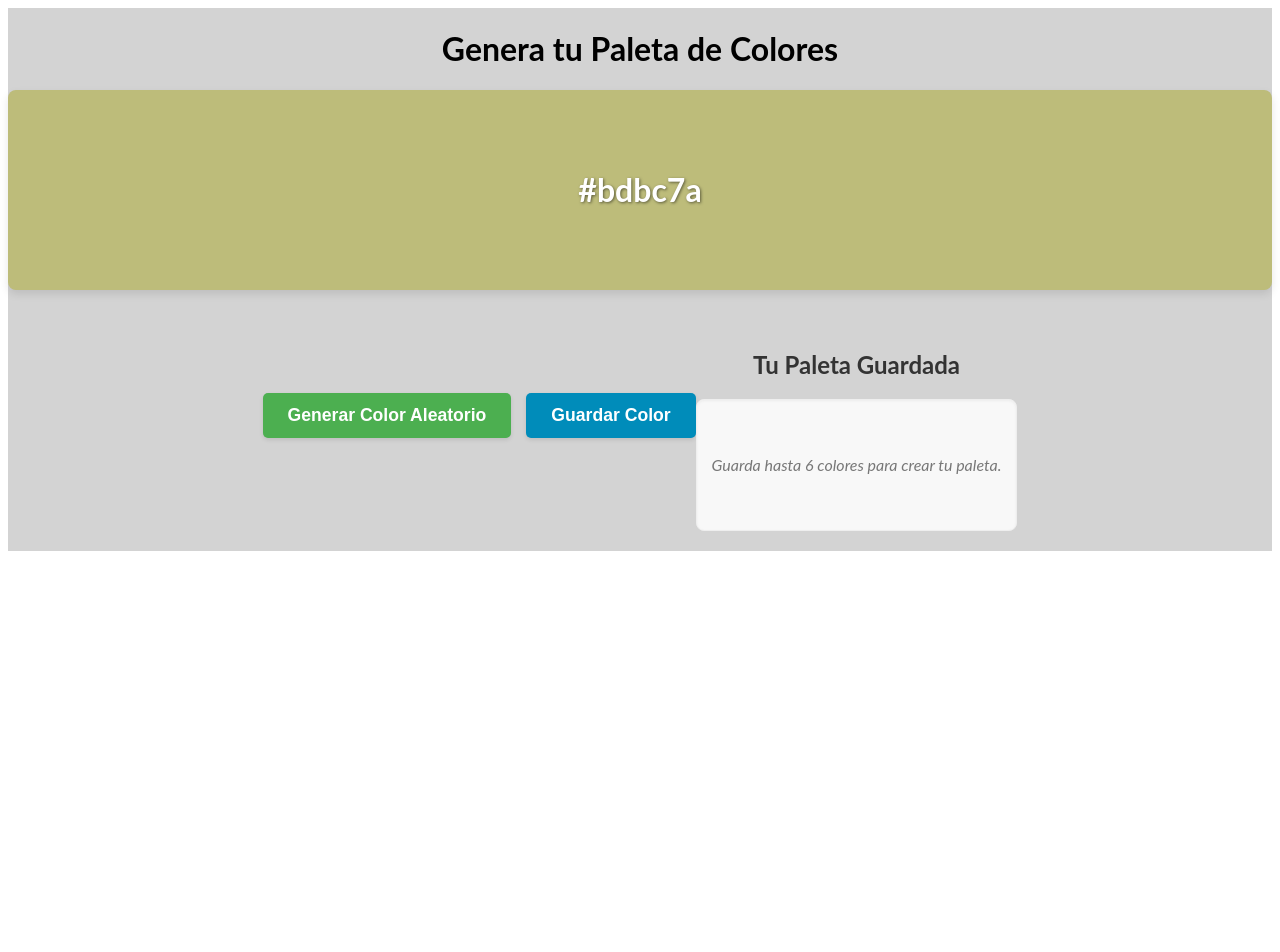
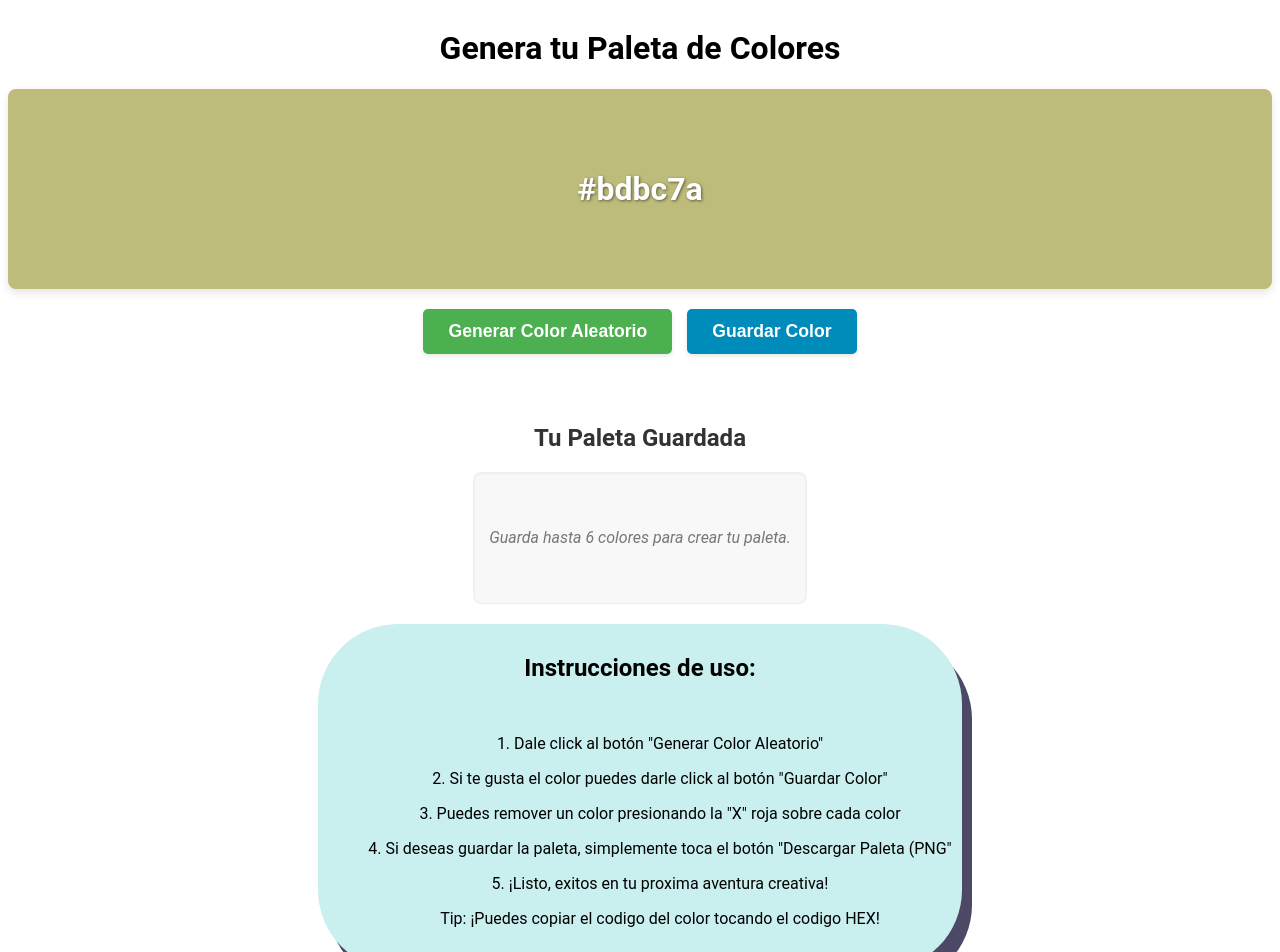
Before and after one commit to JdR2V/color-palette-generator, a React (Vite) app: page / in a window 1280 px wide. Shown: the top 952 px of the page. Before the commit the page ends 800 px from the top, so only its background shows below. Built offline with nearby package versions, Linux system fonts and the light colour scheme.

Commit message:
- Fixed some comments - Added instructions - Added styles for the instructions - Changed overall order a little bit

```diff
--- a/src/App.jsx
+++ b/src/App.jsx
@@ -4,6 +4,7 @@ import ColorDisplay from './components/ColorDisplay.jsx';
 import Controls from './components/Controls.jsx';
 import ColorPalette from './components/ColorPalette.jsx';
 import html2canvas from 'html2canvas';
+import Instrucciones from "./components/Instrucciones.jsx";
 
 function App() {
 
@@ -11,26 +12,26 @@ function App() {
   const [savedColors, setSavedColors] = useState([]);
   const paletteRef = useRef(null);
 
-  // Generar un color HEX Aleatorio
+  // Generar un color HEX Aleatorio / Generate Random HEX color
   const generateRandomColor = () => {
     const randomColor = '#' + Math.floor(Math.random() * 16777215).toString(16).padStart(6, '0');
     setCurrentColor(randomColor);
   }
 
 
-  // Guardar color actual
+  // Guardar color actual / Save current color
   const saveCurrentColor = () => {
     if (savedColors.length < 6 && !savedColors.includes(currentColor)) {
       setSavedColors(prevColors => [...prevColors, currentColor]);
     }
   }
 
-  // Eliminar un color
+  // Eliminar un color / Remove a color
   const removeColor = (colorToRemove) => {
     setSavedColors(prevColors => prevColors.filter(color => color !== colorToRemove));
   }
 
-  // Función para descargar la paleta (implementación con html2canvas)
+  // Función para descargar la paleta (implementación con html2canvas) / Function to download the palette (implemented with html2canvas)
   const downloadPalette = async () => {
     if (paletteRef.current) {
       try {
@@ -52,7 +53,7 @@ function App() {
   };
 
 
-  // Generar un color al cargar la App
+  // Generar un color al cargar la App / Generate a color when the App starts
   useEffect(() => {
     generateRandomColor();
   }, []);
@@ -72,7 +73,9 @@ function App() {
         onDownload={downloadPalette}
         paletteRef={paletteRef}
       />
+      <Instrucciones />
     </div>
+
   )
 }
 
--- a/src/components/ColorDisplay.css
+++ b/src/components/ColorDisplay.css
@@ -9,15 +9,15 @@
   margin-bottom: 20px;
   position: relative;
   cursor: pointer;
-  transition: background-color 0.3s ease; /* Transición suave del color */
+  transition: background-color 0.3s ease;
   box-shadow: 0 4px 8px rgba(0, 0, 0, 0.1);
 }
 
 .color-code {
   font-size: 2em;
   font-weight: bold;
-  color: #fff; /* Color del texto, ajusta según el contraste */
-  text-shadow: 1px 1px 3px rgba(0, 0, 0, 0.5); /* Sombra para mejor visibilidad */
+  color: #fff;
+  text-shadow: 1px 1px 3px rgba(0, 0, 0, 0.5);
 }
 
 .copied-message {
@@ -38,9 +38,8 @@
   100% { opacity: 0; }
 }
 
-/* Ajuste para texto oscuro si el fondo es claro */
+
 .color-display-container .color-code[style*="background-color: #F"] {
   color: #333; /* O un color oscuro */
   text-shadow: none;
 }
-/* Puedes añadir una función en JS para determinar si el color es claro u oscuro y aplicar una clase */
--- a/src/components/ColorDisplay.jsx
+++ b/src/components/ColorDisplay.jsx
@@ -1,5 +1,5 @@
 import React, { useState } from 'react';
-import './ColorDisplay.css'; // Asegúrate de crear este archivo CSS
+import './ColorDisplay.css';
 
 function ColorDisplay({ color }) {
   const [copied, setCopied] = useState(false);
@@ -8,7 +8,7 @@ function ColorDisplay({ color }) {
     navigator.clipboard.writeText(color)
       .then(() => {
         setCopied(true);
-        setTimeout(() => setCopied(false), 1500); // Resetear el estado después de 1.5 segundos
+        setTimeout(() => setCopied(false), 1500); // Resetea el estado después de 1.5 segundos It resets the state after 1.5 seconds
       })
       .catch(err => {
         console.error('Error al copiar al portapapeles:', err);
@@ -20,7 +20,7 @@ function ColorDisplay({ color }) {
     <div
       className="color-display-container"
       style={{ backgroundColor: color }}
-      onClick={copyToClipboard} // Haz clic en el div para copiar
+      onClick={copyToClipboard}
       title="Haz clic para copiar el código de color" // Tooltip al pasar el ratón
     >
       <span className="color-code">{color}</span>
--- a/src/components/ColorPalette.css
+++ b/src/components/ColorPalette.css
@@ -12,15 +12,15 @@
   display: flex;
   justify-content: center;
   align-items: center;
-  min-height: 100px; /* Altura mínima para cuando no hay colores */
+  min-height: 100px;
   background-color: #f8f8f8;
   border: 1px solid #eee;
   border-radius: 8px;
   padding: 15px;
   margin-bottom: 20px;
   box-shadow: inset 0 1px 3px rgba(0, 0, 0, 0.05);
-  flex-wrap: wrap; /* Para que los ítems se ajusten */
-  gap: 10px; /* Espacio entre los ítems de color */
+  flex-wrap: wrap;
+  gap: 10px;
 }
 
 .empty-palette-message {
@@ -31,12 +31,12 @@
 .saved-colors-grid {
   display: flex;
   flex-wrap: wrap;
-  gap: 10px; /* Espacio entre los cuadros de color */
+  gap: 10px;
   justify-content: center;
 }
 
 .palette-color-item {
-  width: 80px; /* Tamaño de cada cuadro de color */
+  width: 80px;
   height: 80px;
   border-radius: 5px;
   border: 1px solid rgba(0, 0, 0, 0.1);
@@ -72,7 +72,7 @@
 }
 
 .download-palette-button {
-  background-color: #8a2be2; /* Un morado */
+  background-color: #8a2be2;
   color: white;
   padding: 12px 25px;
   font-size: 1.1em;
@@ -91,31 +91,31 @@
 
 /* Estilos para el botón de eliminar */
 .remove-color-button {
-  position: absolute; /* Para posicionarlo sobre el cuadro de color */
-  top: -8px; /* Ajusta la posición vertical */
-  right: -8px; /* Ajusta la posición horizontal */
-  background-color: #f44336; /* Color de fondo rojo */
-  color: white; /* Color del texto */
+  position: absolute;
+  top: -8px;
+  right: -8px;
+  background-color: #f44336;
+  color: white;
   border: none;
-  border-radius: 50%; /* Para que sea circular */
-  width: 24px; /* Ancho del botón */
-  height: 24px; /* Alto del botón */
-  font-size: 1.1em; /* Tamaño de la 'X' */
+  border-radius: 50%;
+  width: 24px;
+  height: 24px;
+  font-size: 1.1em;
   font-weight: bold;
   display: flex;
   justify-content: center;
   align-items: center;
   cursor: pointer;
-  box-shadow: 0 1px 3px rgba(0, 0, 0, 0.3); /* Sombra para que resalte */
+  box-shadow: 0 1px 3px rgba(0, 0, 0, 0.3);
   transition: background-color 0.2s ease, transform 0.2s ease;
-  z-index: 10; /* Asegura que esté por encima del cuadro de color */
+  z-index: 10;
 }
 
 .remove-color-button:hover {
-  background-color: #da190b; /* Rojo más oscuro al pasar el ratón */
-  transform: scale(1.1); /* Ligeramente más grande al pasar el ratón */
+  background-color: #da190b;
+  transform: scale(1.1);
 }
 
 .remove-color-button:active {
-  transform: scale(0.9); /* Ligeramente más pequeño al hacer clic */
+  transform: scale(0.9);
 }
--- a/src/components/ColorPalette.jsx
+++ b/src/components/ColorPalette.jsx
@@ -16,13 +16,13 @@ function ColorPalette({ colors, onRemoveColor, onDownload, paletteRef }) {
                 className="palette-color-item"
                 style={{ backgroundColor: color }}
               >
-                {/* AÑADE ESTE BOTÓN AQUÍ */}
+                {/* Este es el botón de quitar color // This is the remove color button. */}
                 <button
                   className="remove-color-button"
-                  onClick={() => onRemoveColor(color)} // Al hacer clic, llama a onRemoveColor con el color actual
+                  onClick={() => onRemoveColor(color)} //
                   title="Eliminar este color de la paleta"
                 >
-                  &times; {/* Esto es un carácter 'x' de multiplicación que se ve como una 'X' */}
+                  &times; {}
                 </button>
               </div>
             ))}
--- a/src/components/Controls.css
+++ b/src/components/Controls.css
@@ -1,9 +1,9 @@
 .controls-container {
   display: flex;
-  gap: 15px; /* Espacio entre los botones */
+  gap: 15px;
   margin-bottom: 30px;
-  justify-content: center; /* Centrar los botones */
-  flex-wrap: wrap; /* Para que los botones se ajusten en pantallas pequeñas */
+  justify-content: center;
+  flex-wrap: wrap;
 }
 
 .control-button {
@@ -29,12 +29,12 @@
   background-color: #cccccc;
   cursor: not-allowed;
   opacity: 0.7;
-  transform: none; /* Quitar la animación al estar deshabilitado */
+  transform: none;
   box-shadow: none;
 }
 
 .generate-button {
-  background-color: #4CAF50; /* Verde */
+  background-color: #4CAF50;
   color: white;
 }
 
@@ -43,7 +43,7 @@
 }
 
 .save-button {
-  background-color: #008CBA; /* Azul */
+  background-color: #008CBA;
   color: white;
 }
 
--- a/src/components/Controls.jsx
+++ b/src/components/Controls.jsx
@@ -1,5 +1,5 @@
 import React from 'react';
-import './Controls.css'; // Asegúrate de crear este archivo CSS
+import './Controls.css';
 
 function Controls({ onGenerate, onSave, canSave }) {
   return (
@@ -10,7 +10,7 @@ function Controls({ onGenerate, onSave, canSave }) {
       <button
         onClick={onSave}
         className="control-button save-button"
-        disabled={!canSave} // El botón se deshabilita si no se puede guardar
+        disabled={!canSave} // El botón se deshabilita cuando alcanza el limite de colores // The button is disabled when it reaches the limit of colors allowed
         title={canSave ? "Guardar el color actual en la paleta" : "Paleta llena o color ya guardado"}
       >
         Guardar Color
--- /dev/null
+++ b/src/components/Instrucciones.css
@@ -0,0 +1,11 @@
+.instructions-container {
+  display: flex;
+  flex-direction: column;
+  justify-content: center;
+  align-items: center;
+  text-align: center;
+  padding: 10px;
+  border-radius: 80px;
+  background-color: #c9efef;
+  box-shadow: 10px 15px #4d4865;
+}
--- /dev/null
+++ b/src/components/Instrucciones.jsx
@@ -0,0 +1,22 @@
+import React from 'react';
+import './Instrucciones.css';
+
+function Instrucciones() {
+
+  return (
+    <div className="instructions-container">
+      <h2>Instrucciones de uso:</h2>
+      <ol>
+        <dl>1. Dale click al botón "Generar Color Aleatorio"</dl>
+        <dl>2. Si te gusta el color puedes darle click al botón "Guardar Color"</dl>
+        <dl>3. Puedes remover un color presionando la "X" roja sobre cada color</dl>
+        <dl>4. Si deseas guardar la paleta, simplemente toca el botón "Descargar Paleta (PNG"</dl>
+        <dl>5. ¡Listo, exitos en tu proxima aventura creativa!</dl>
+        <dl>Tip: ¡Puedes copiar el codigo del color tocando el codigo HEX!</dl>
+      </ol>
+    </div>
+  );
+}
+
+
+export default Instrucciones;
--- a/src/index.css
+++ b/src/index.css
@@ -1,9 +1,9 @@
 .app-container {
-  font-family: Lato, sans-serif;
-  background-color: #d3d3d3;
-  align-items: center;
+  margin: 0;
+  padding: 0;
   display: flex;
-  flex-wrap:  wrap;
-  justify-content:  center;
-  width: 100%;
+  flex-direction: column;
+  align-items:  center;
+  justify-content: center;
+  font-family:  Roboto, sans-serif;
 }
```
